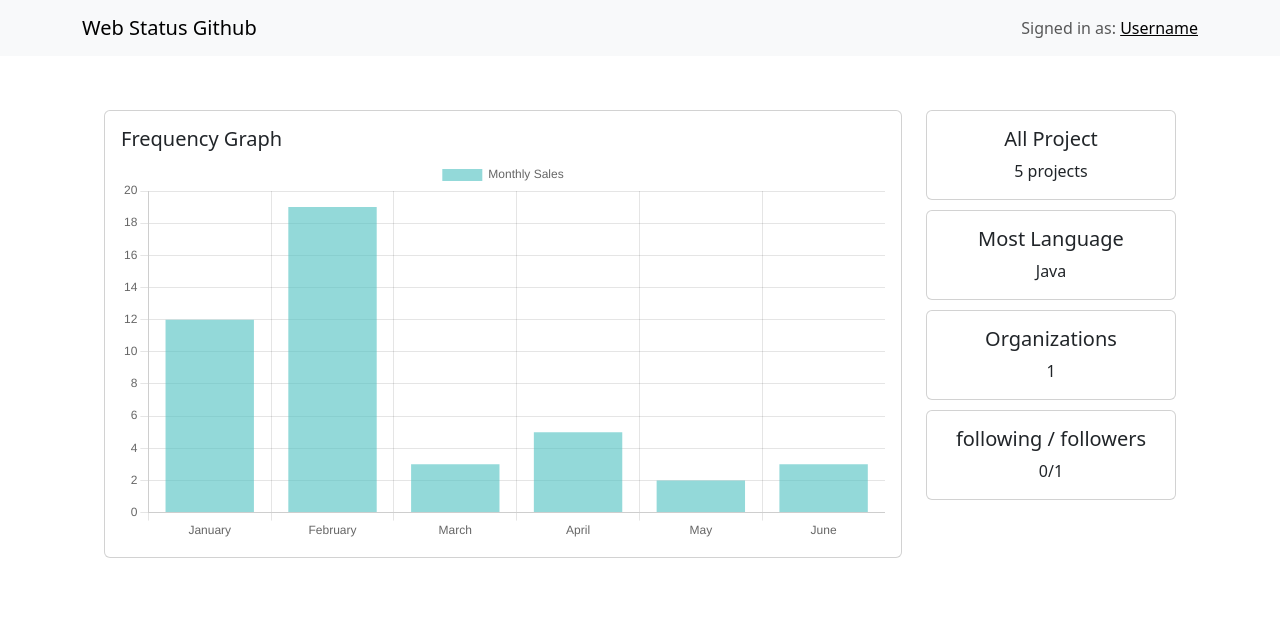
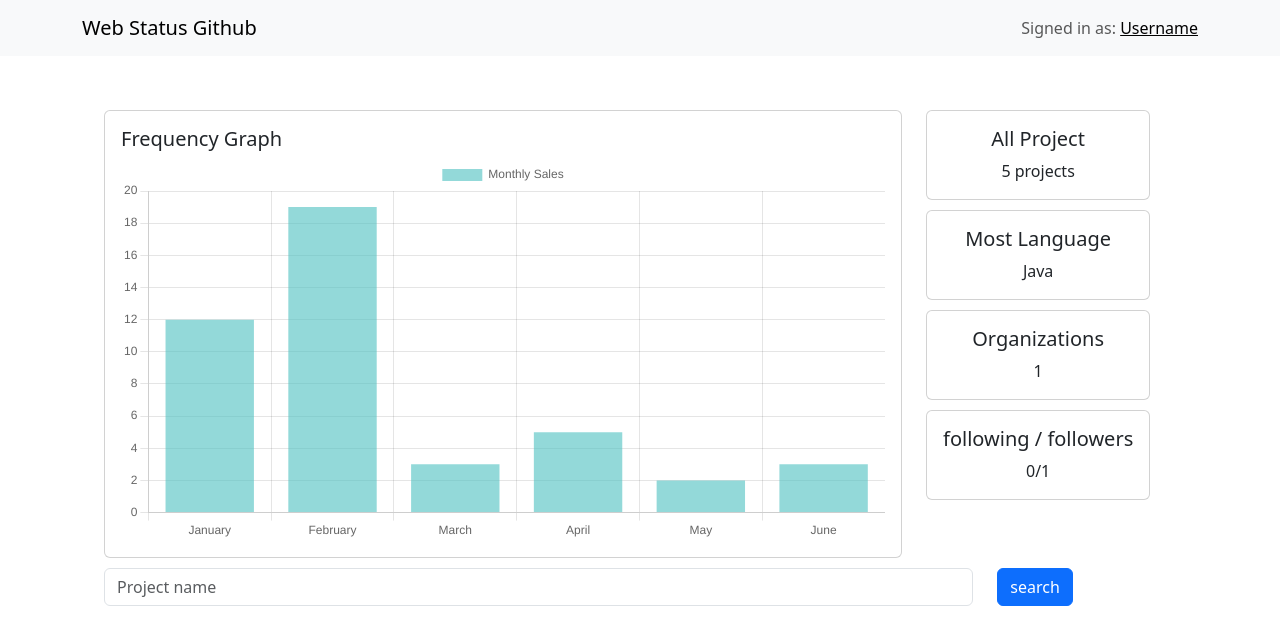
Before and after one commit to lLab-sy/web-status-github, a React (Create React App) app: page / in a window 1280 px wide. Shown: the top 644 px of the page. Built offline with nearby package versions, Linux system fonts and the light colour scheme.

Commit message:
add search project

```diff
--- /dev/null
+++ b/src/components/all-project/index.tsx
@@ -0,0 +1,42 @@
+import { useState } from 'react';
+import { Col, Form, Row } from 'react-bootstrap';
+import Button from 'react-bootstrap/Button';
+import Card from 'react-bootstrap/Card';
+import Collapse from 'react-bootstrap/Collapse';
+
+function AllProject() {
+    const [open, setOpen] = useState(false);
+
+    return (
+        <>
+            <Row style={{width: '100%'}}>
+                <Col md="10">
+                    <Form.Control placeholder="Project name" />
+                </Col>
+                <Col md="auto">
+                    <Button
+                        onClick={() => setOpen(!open)}
+                        aria-controls="all-project-collapse-text"
+                        aria-expanded={open}
+                    >
+                        search
+                    </Button>
+                </Col>
+            </Row>
+            <div style={{ minHeight: '150px' }}>
+                <Collapse in={open} dimension="width">
+                    <div id="all-project-collapse-text">
+                        <Card body style={{ width: '100%' }}>
+                            Anim pariatur cliche reprehenderit, enim eiusmod high life
+                            accusamus terry richardson ad squid. Nihil anim keffiyeh
+                            helvetica, craft beer labore wes anderson cred nesciunt sapiente
+                            ea proident.
+                        </Card>
+                    </div>
+                </Collapse>
+            </div>
+        </>
+    );
+}
+
+export default AllProject;
--- a/src/components/right-sider-content/index.tsx
+++ b/src/components/right-sider-content/index.tsx
@@ -7,7 +7,7 @@ interface IProps {
 
 function AllProject({ title, value }: IProps) {
     return (
-        <Card className='text-center' style={{ width: '250px', paddingBottom: 'auto', marginBottom: "10px" }}>
+        <Card className='text-center' style={{ width: '100%', paddingBottom: 'auto', marginBottom: "10px" }}>
             <Card.Body>
                 <Card.Title>{title}</Card.Title>
                 <Card.Text>{value}</Card.Text>
--- a/src/containers/MainContent/index.tsx
+++ b/src/containers/MainContent/index.tsx
@@ -3,19 +3,23 @@ import Row from 'react-bootstrap/Row';
 import Col from 'react-bootstrap/Col';
 import FrequencyGraph from '../../components/frequency-graph';
 import RightSiderContent from '../../components/right-sider-content';
+import AllProject from '../../components/all-project';
 
 function MainContent() {
   return (
-    <Container style={{ display: "block", height: "100vh", paddingTop: "100px" }}>
+    <Container style={{ display: "block", height: "100vh", paddingTop: "100px", width: "100vw" }}>
       <Row style={{ margin: "10px" }}>
         <Col sm={9}><FrequencyGraph /></Col>
-        <Col sm={3} md="auto" style={{ display: 'flex', justifyContent: 'space-between', height: '100%', flexDirection: 'column' }}>
+        <Col sm="auto" style={{ display: 'flex', justifyContent: 'center', height: '100%', flexDirection: 'column', justifyItems: "center" }}>
           <RightSiderContent title='All Project' value='5 projects' />
           <RightSiderContent title='Most Language' value='Java' />
           <RightSiderContent title='Organizations' value='1' />
           <RightSiderContent title='following / followers' value='0/1' />
         </Col>
       </Row>
+      <Row style={{ margin: "10px" }}>
+        <AllProject/>
+      </Row>
     </Container>
   );
 }
```
